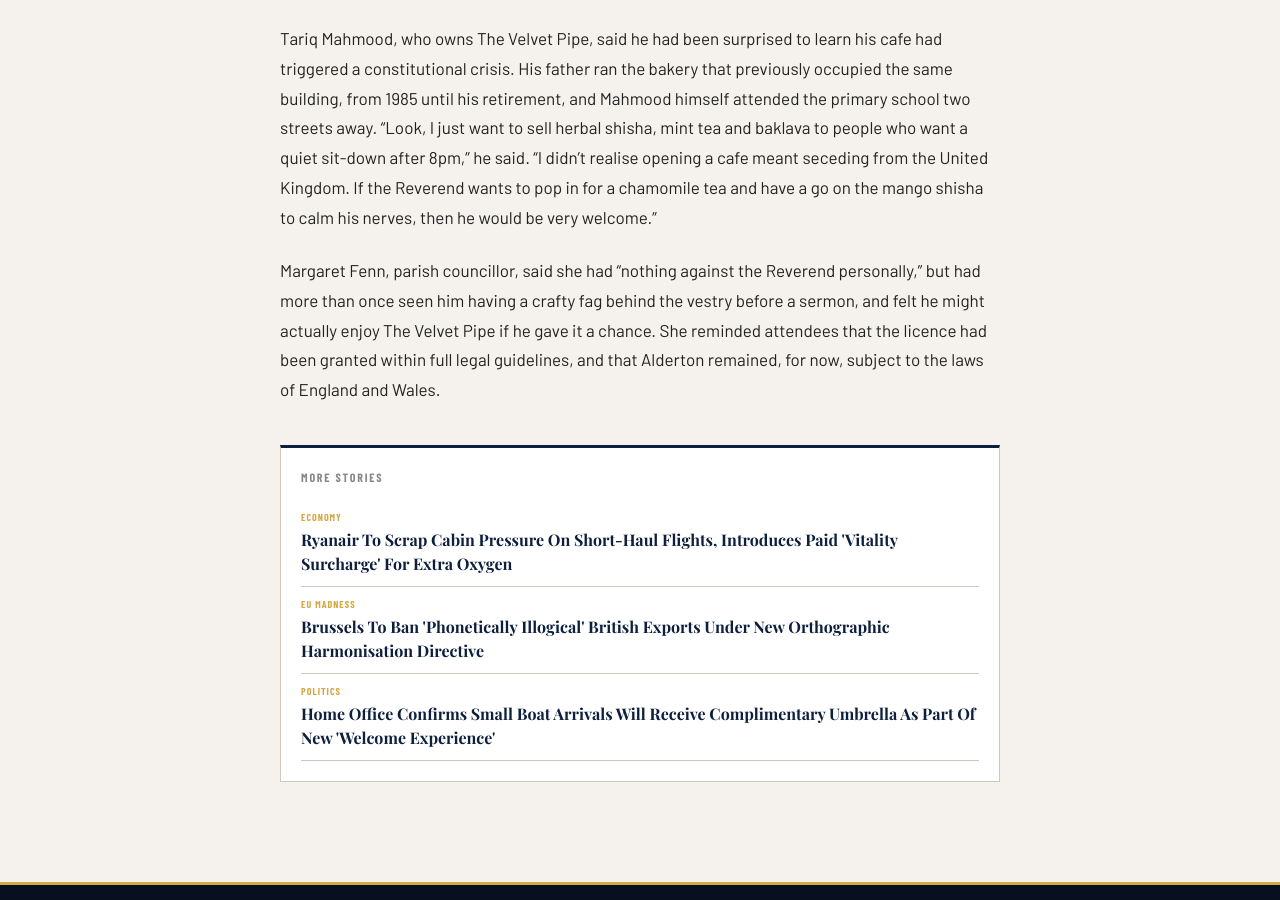
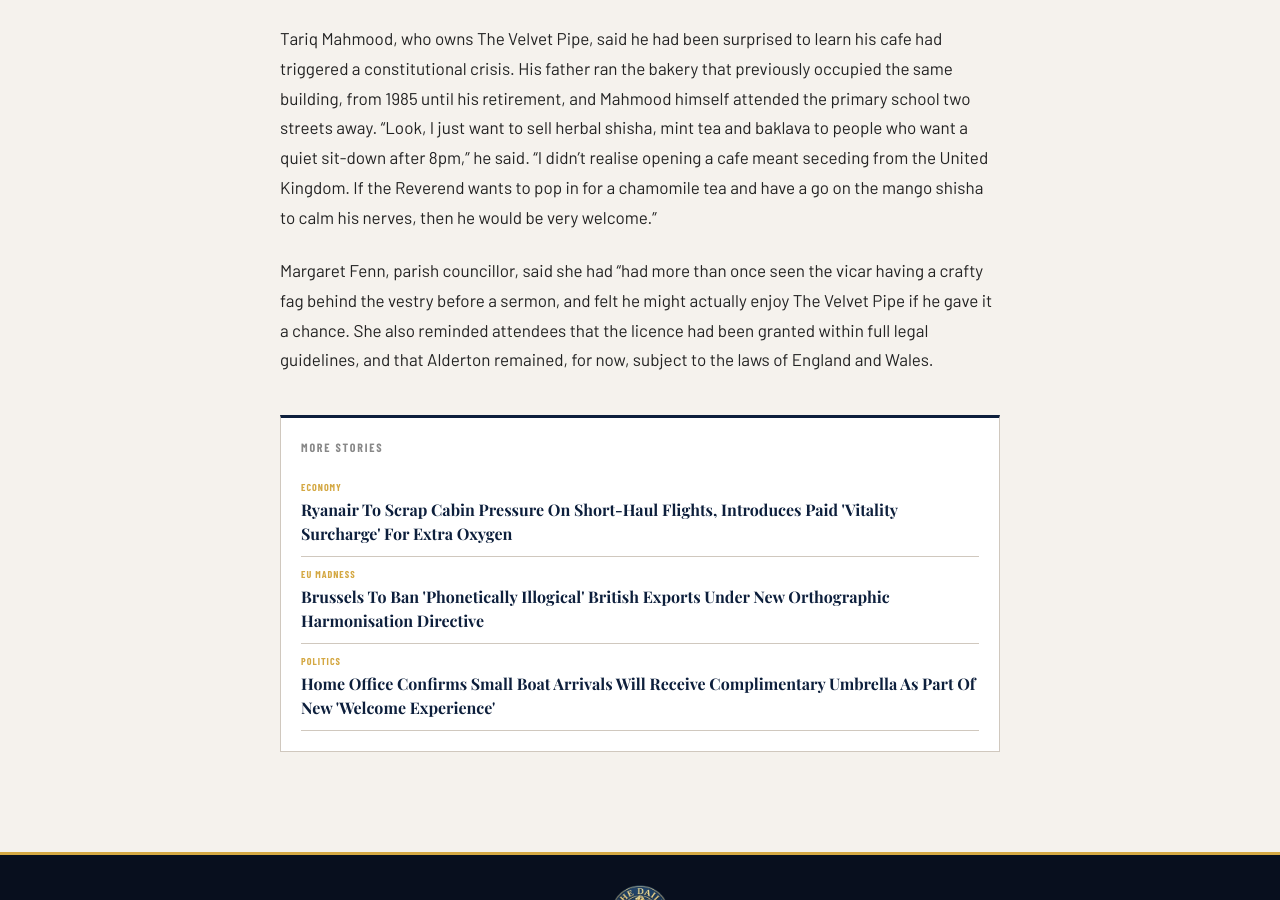
Before and after one commit to matt-palmer999/britishpatriots, a Jekyll site: the page built from _posts/2026-08-21-vicar-shisha-lounge.md, in a window 1280 px wide and 900 px high, scrolled down 1051 px. Built offline with Jekyll 4.4.1, drawn with Linux system fonts in a browser that asks for light colours; some web fonts are replaced.

Commit message:
Update 2026-08-21-vicar-shisha-lounge.md

```diff
--- a/_posts/2026-08-21-vicar-shisha-lounge.md
+++ b/_posts/2026-08-21-vicar-shisha-lounge.md
@@ -14,4 +14,4 @@ As the result was announced, the Reverend Timothy Sterling stood up, slammed a p
 
 Tariq Mahmood, who owns The Velvet Pipe, said he had been surprised to learn his cafe had triggered a constitutional crisis. His father ran the bakery that previously occupied the same building, from 1985 until his retirement, and Mahmood himself attended the primary school two streets away. "Look, I just want to sell herbal shisha, mint tea and baklava to people who want a quiet sit-down after 8pm," he said. "I didn't realise opening a cafe meant seceding from the United Kingdom. If the Reverend wants to pop in for a chamomile tea and have a go on the mango shisha to calm his nerves, then he would be very welcome."
 
-Margaret Fenn, parish councillor, said she had "nothing against the Reverend personally," but had more than once seen him having a crafty fag behind the vestry before a sermon, and felt he might actually enjoy The Velvet Pipe if he gave it a chance. She reminded attendees that the licence had been granted within full legal guidelines, and that Alderton remained, for now, subject to the laws of England and Wales.
+Margaret Fenn, parish councillor, said she had "had more than once seen the vicar having a crafty fag behind the vestry before a sermon, and felt he might actually enjoy The Velvet Pipe if he gave it a chance. She also reminded attendees that the licence had been granted within full legal guidelines, and that Alderton remained, for now, subject to the laws of England and Wales.
```
